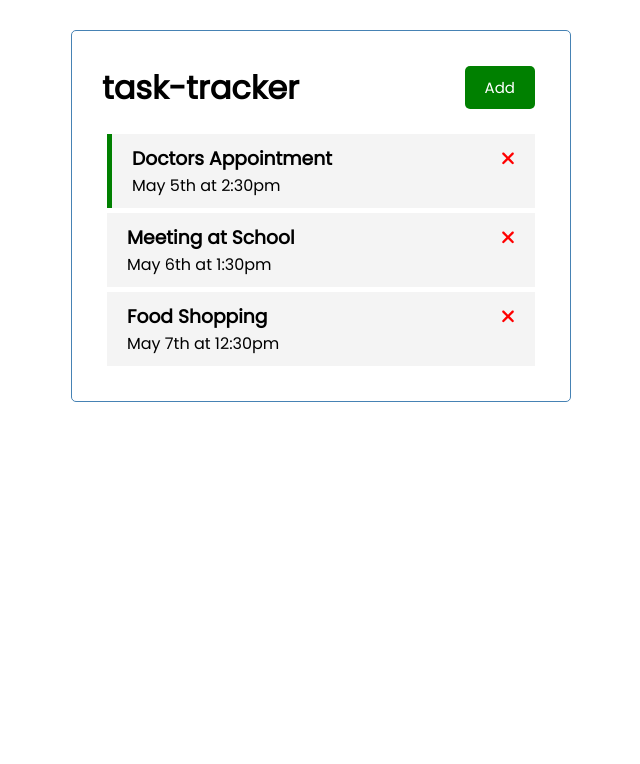
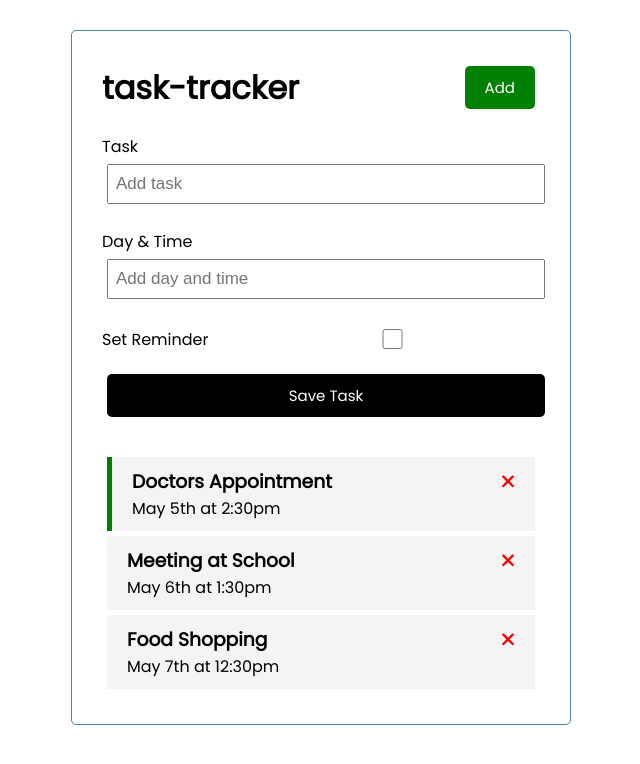
Before and after one commit to otienochris/task-tracker, an Angular app: page / in a window 1280 px wide. Shown: the top 764 px of the page, without its empty margins (319-959 px from the left). Built offline with nearby package versions, Linux system fonts and the light colour scheme; data requests are answered from the project's data file.

Commit message:
adding ability to add task

```diff
--- /dev/null
+++ b/src/app/components/add-task/add-task.component.css
@@ -0,0 +1,3 @@
+.add-form {
+  margin-bottom: 40px;
+}
--- /dev/null
+++ b/src/app/components/add-task/add-task.component.html
@@ -0,0 +1,18 @@
+<form class="add-form" (ngSubmit)="onSubmit()">
+  <div class="form-control">
+    <label for="text">Task</label>
+    <input [(ngModel)]="text" type="text" name="text" id="text" placeholder="Add task"/>
+  </div>
+
+  <div class="form-control">
+    <label for="day">Day & Time</label>
+    <input [(ngModel)]="day" type="text" name="day" id="day" placeholder="Add day and time"/>
+  </div>
+
+  <div class="form-control form-control-check">
+    <label for="reminder">Set Reminder</label>
+    <input [(ngModel)]="reminder" type="checkbox" name="reminder" id="reminder"/>
+  </div>
+
+  <input type="submit" value="Save Task" class="btn btn-block"/>
+</form>
--- /dev/null
+++ b/src/app/components/add-task/add-task.component.ts
@@ -0,0 +1,36 @@
+import { Component, Output, EventEmitter } from '@angular/core';
+import {Task} from "../../interfaces/Task";
+
+@Component({
+  selector: 'app-add-task',
+  templateUrl: './add-task.component.html',
+  styleUrls: ['./add-task.component.css']
+})
+export class AddTaskComponent {
+
+  text ?: string;
+  day: string = '';
+  reminder: boolean = false;
+
+  @Output() onAddTask: EventEmitter<Task> = new EventEmitter<Task>();
+
+  onSubmit() {
+    if (!this.text) {
+      alert('Please add a task ');
+      return;
+    }
+
+    const newTask: Task = {
+      text: this.text,
+      day: this.day,
+      reminder: this.reminder
+    }
+
+    // @todo - emit event
+    this.onAddTask.emit(newTask);
+
+    this.text = '';
+    this.day = '';
+    this.reminder = false;
+  }
+}
--- a/src/app/components/tasks/tasks.component.html
+++ b/src/app/components/tasks/tasks.component.html
@@ -1 +1,2 @@
+<app-add-task (onAddTask)="addTask($event)"></app-add-task>
 <app-task-item *ngFor="let task of tasks" [task]="task" (onDeleteTask)="deleteTask(task)" (onToggleReminder)="toggleReminder(task)" ></app-task-item>
--- a/src/app/components/tasks/tasks.component.ts
+++ b/src/app/components/tasks/tasks.component.ts
@@ -33,4 +33,8 @@
       this.taskService.updateTaskReminder(task).subscribe();
     }
   }
+
+  addTask(task: Task) {
+    this.taskService.addTask(task).subscribe((task) => this.tasks.push(task));
+  }
 }
--- a/src/app/services/task.service.ts
+++ b/src/app/services/task.service.ts
@@ -32,4 +32,8 @@
     const url = `${this.apiUrl}/${task?.id}`;
     return this.http.put<Task>(url, task, httpOptions)
   }
+
+  addTask(task: Task): Observable<Task> {
+    return this.http.post<Task>(this.apiUrl,task,httpOptions);
+  }
 }
```
Also changed, not shown: src/app/app.module.ts (+18 -13 lines), 1 other file (tests, documents, lock files or other folders).
